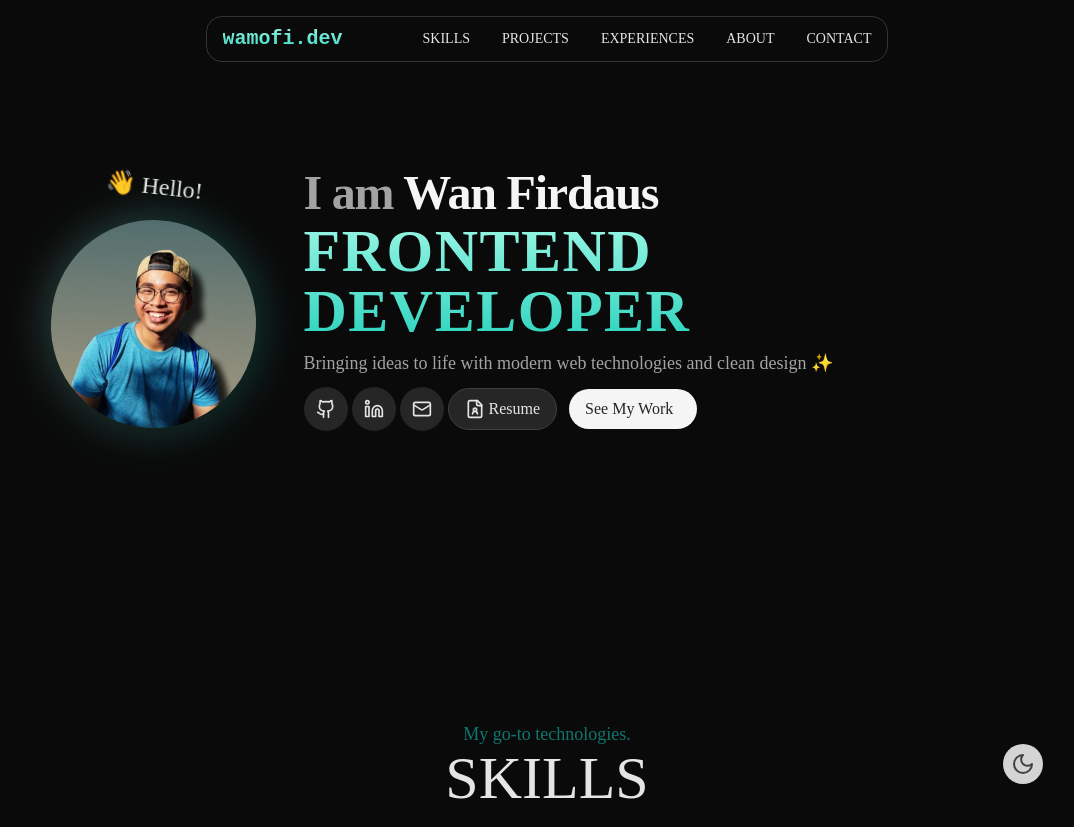
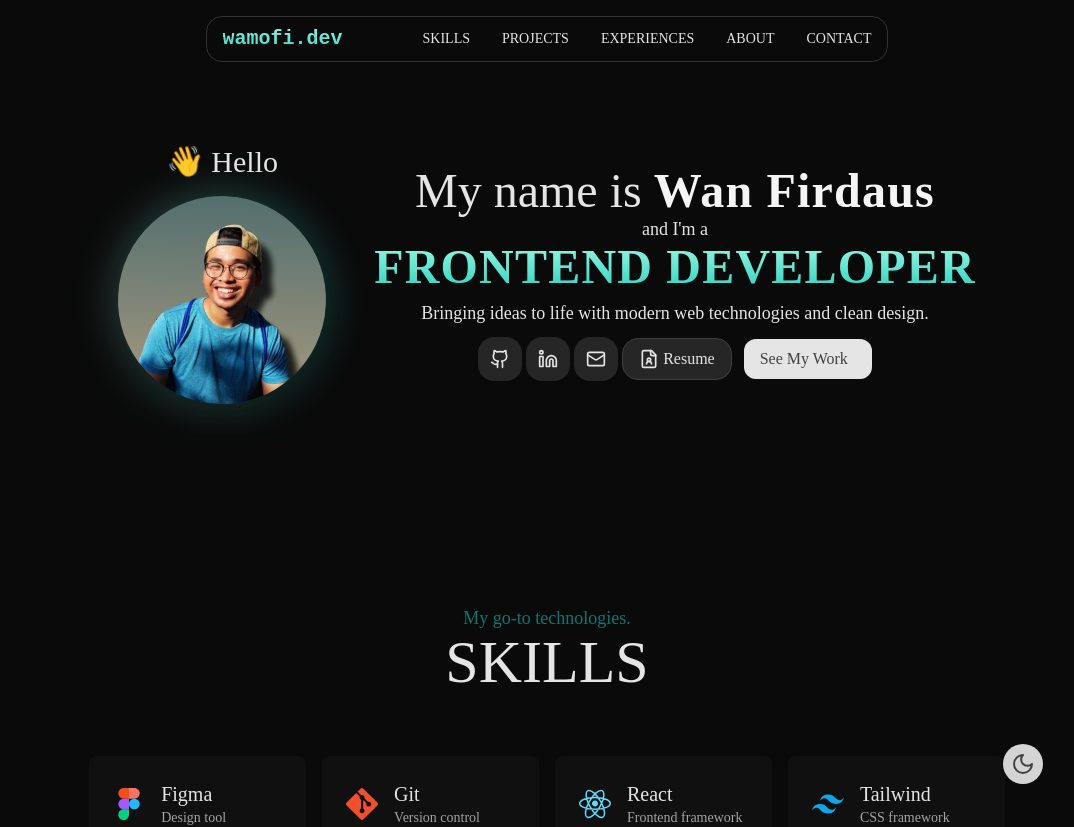
Before and after one commit to wamofi97/wamofi-portfolio, a React (Vite) app: page / in a window 1280 px wide. Shown: the top 827 px of the page, without its empty margins (93-1167 px from the left). Built offline with nearby package versions, Linux system fonts and the light colour scheme; a web font is replaced by a local one.

Commit message:
add dark/light color

```diff
--- a/src/components/Hero.jsx
+++ b/src/components/Hero.jsx
@@ -10,10 +10,10 @@ import { Github, Linkedin, Mail, FileUser,  ChevronRight } from 'lucide-react';
 export default function Hero() {
 
   return (
-    <section className=" min-h-[75vh] flex items-center justify-center">
-      <div className="max-w-5xl px-4 py-20 flex flex-wrap sm:flex-nowrap gap-x-12 gap-y-8 items-center justify-center">
+    <section className="flex items-center justify-center pt-16">
+      <div className="max-w-5xl px-4 py-20 flex flex-wrap gap-x-12 gap-y-8 items-center justify-center">
         <div className='flex flex-col gap-4 items-center'>
-          <span className="text-2xl animate-wave">👋 <span className=" inline-block">Hello!</span></span>
+          <span className='text-3xl'><span className=" animate-wave">👋 </span> Hello</span>
           <div className="relative group mx-auto">
             <div className="absolute inset-0 bg-gradient-to-r from-teal-200 to-teal-400 rounded-full blur-xl opacity-30 group-hover:opacity-40 transition-opacity"></div>
             <div className="relative rounded-full shadow-xl rotate-3 hover:rotate-0 transition-transform duration-300">
@@ -26,42 +26,42 @@ export default function Hero() {
           </div>
         </div>
 
-        <div className="space-y-2 text-center sm:text-left">
-          <div className="space-y-4 text-center sm:text-left">
+        <div className="space-y-2 text-center">
+          <div className="space-y-4 text-center">
 
-            <h1 className="sm:text-5xl text-4xl font-body font-bold tracking-tight ">
-              <span className='text-neutral-400'>I am </span>
-              <span className="text-neutral-100">Wan Firdaus</span>
-              <span className='text-xl font-extralight block mt-1'></span>
-              <span className="block sm:text-6xl text-4xl font-heading tracking-wide gradient-text">FRONTEND DEVELOPER</span>
+            <h1 className="sm:text-5xl text-4xl font-body font-bold">
+              <span className='font-light'>My name is </span>
+              <span className="text-neutral-800 dark:text-neutral-100 tracking-wide">Wan Firdaus</span>
+              <span className='text-lg font-light block'>and I'm a</span>
+              <span className="block font-heading tracking-wide gradient-text">FRONTEND DEVELOPER</span>
             </h1>
           </div>
-          <p className="text-lg text-neutral-400 leading-relaxed ">
-            Bringing ideas to life with modern web technologies and clean design ✨
+          <p className="text-lg leading-relaxed ">
+            Bringing ideas to life with modern web technologies and clean design.
           </p>
 
-          <div className="flex flex-wrap sm:justify-start justify-center items-center gap-3">
+          <div className="flex flex-wrap justify-center items-center gap-3">
 
-            <div className="flex items-center justify-center sm:justify-start gap-1">
-              <a href="https://github.com/wamofi97" target='_blank'  className="relative group bg-neutral-800  p-3 rounded-full transition-all duration-300 hover:-translate-y-1">
+            <div className="flex items-center justify-center gap-1">
+              <a href="https://github.com/wamofi97" target='_blank'  className="relative group bg-neutral-300/40 dark:bg-neutral-800  p-3 rounded-2xl transition-all duration-300 hover:-translate-y-1">
                 <Github className="w-5 h-5" />
                 <span className="absolute left-1/2 -translate-x-1/2 -top-8 scale-0 group-hover:scale-75 transition-transform duration-300 bg-teal-900 text-white text-sm px-2 py-1 rounded-md shadow-md">
                   GITHUB
                 </span>
               </a>
-              <a href="https://linkedin.com/in/wanfirdausfauzi" target='_blank'  className="relative group bg-neutral-800  p-3 rounded-full transition-all duration-300 hover:-translate-y-1">
+              <a href="https://linkedin.com/in/wanfirdausfauzi" target='_blank'  className="relative group bg-neutral-300/40 dark:bg-neutral-800  p-3 rounded-2xl transition-all duration-300 hover:-translate-y-1">
                 <Linkedin className="w-5 h-5" />
                 <span className="absolute left-1/2 -translate-x-1/2 -top-8 scale-0 group-hover:scale-75 transition-transform duration-300 bg-teal-900 text-white text-sm px-2 py-1 rounded-md shadow-md">
                   LINKEDIN
                 </span>
               </a>
-              <a href="mailto:wamofi.dev@gmail.com" target='_blank'  className="relative group bg-neutral-800  p-3 rounded-full transition-all duration-300 hover:-translate-y-1">
+              <a href="mailto:wamofi.dev@gmail.com" target='_blank'  className="relative group bg-neutral-300/40 dark:bg-neutral-800  p-3 rounded-2xl transition-all duration-300 hover:-translate-y-1">
                 <Mail className="w-5 h-5" />
                 <span className="absolute left-1/2 -translate-x-1/2 -top-8 scale-0 group-hover:scale-75 transition-transform duration-300 bg-teal-900 text-white text-sm px-2 py-1 rounded-md shadow-md">
                   EMAIL
                 </span>
               </a>
-              <a href={resume} target='_blank'  className="flex items-center gap-1 border border-neutral-700 bg-neutral-800 px-4 py-2 rounded-full transition-all duration-300 hover:-translate-y-1">
+              <a href={resume} target='_blank'  className="flex items-center gap-1 border border-neutral-400/30 dark:border-neutral-700 bg-neutral-300/40 dark:bg-neutral-800 px-4 py-2 rounded-2xl transition-all duration-300 hover:-translate-y-1">
                 <FileUser className="w-5 h-5" />
                 Resume
               </a>
@@ -69,7 +69,7 @@ export default function Hero() {
             <Link
               to="projects"
               smooth={true}
-              className="cursor-pointer group relative inline-flex items-center gap-2 text-neutral-800 bg-neutral-100 hover:bg-neutral-300 hover:text-neutral-900 px-4 py-2 rounded-full font-medium transition-all duration-300"
+              className="cursor-pointer group relative inline-flex items-center gap-2 bg-neutral-700 text-neutral-200 dark:bg-neutral-200 dark:text-neutral-700 hover:bg-teal-700 hover:text-neutral-50 dark:hover:bg-teal-300 dark:hover:text-neutral-700 hover:shadow-lg px-4 py-2 rounded-xl font-medium transition-all duration-300"
             >
               See My Work
               <span
```
